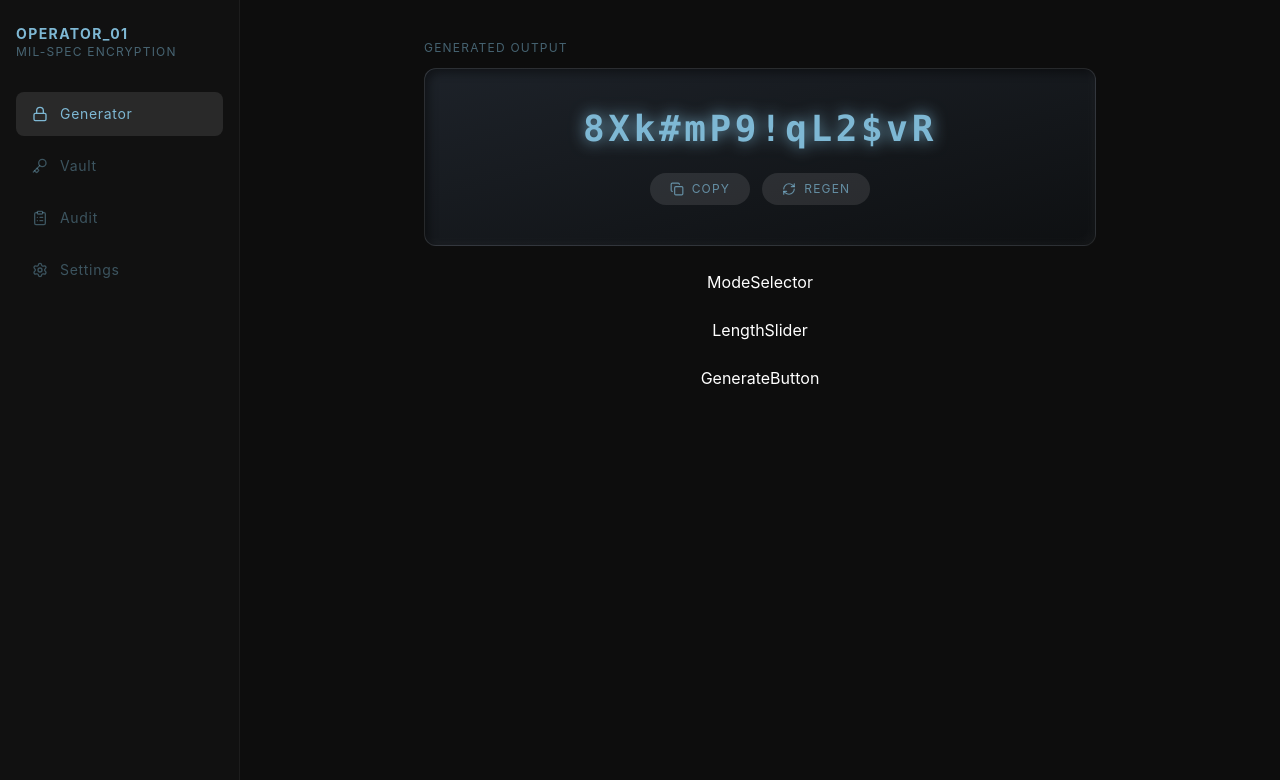
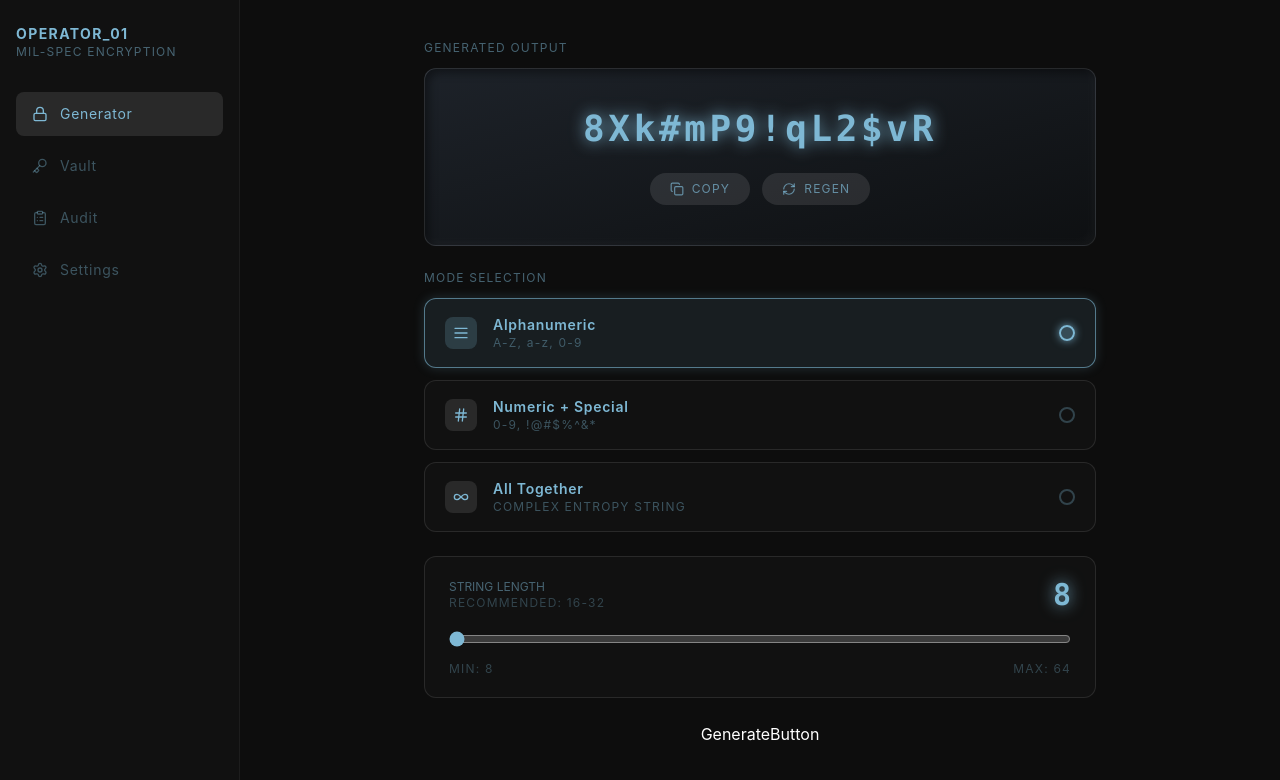
Before and after one commit to Jegdjegd/PassGen, a React (Vite) app: page / in a window 1280 px wide. Shown: the top 780 px of the page. Built offline with nearby package versions, Linux system fonts and the light colour scheme.

Commit message:
feat:componentes OutputDisplay, LengthSLider completado

```diff
--- a/src/components/LengthSlider.jsx
+++ b/src/components/LengthSlider.jsx
@@ -1,5 +1,46 @@
+import { useState } from 'react'
+
+const MIN = 8
+const MAX = 64
+const DEFAULT = MIN
+const divMaster = 'w-full max-w-2xl bg-[#111111] border border-white/10 rounded-xl px-6 py-5'
+const subText = 'text-[#7eb8d4]/30 text-xs tracking-widest'
+const textPrin = 'text-[#7eb8d4]/50 text-xs tracking-widest"'
+const colorNumberLength = 'text-[#7eb8d4] text-3xl font-mono font-bold drop-shadow-[0_0_8px_rgba(126,184,212,0.9)]'
+
+
 function LengthSlider() {
-  return <div>LengthSlider</div>
+  const [length, setLength] = useState(DEFAULT)
+
+  return (
+    <div className={divMaster}>
+
+      <div className="flex justify-between items-center mb-4">
+        <div>
+          <p className={textPrin}>STRING LENGTH</p>
+          <p className={subText}>RECOMMENDED: 16-32</p>
+        </div>
+        <p className={colorNumberLength}>
+          {length}
+        </p>
+      </div>
+
+      <input
+        type="range"
+        min={MIN}
+        max={MAX}
+        value={length}
+        onChange={(e) => setLength(Number(e.target.value))}
+        className="w-full accent-[#7eb8d4] cursor-pointer"
+      />
+
+      <div className="flex justify-between mt-2">
+        <p className={subText}>MIN: {MIN}</p>
+        <p className={subText}>MAX: {MAX}</p>
+      </div>
+
+    </div>
+  )
 }
 
 export default LengthSlider
--- a/src/components/ModeSelector.jsx
+++ b/src/components/ModeSelector.jsx
@@ -1,5 +1,51 @@
+import { useState } from 'react'
+import { AlignJustify, Hash, Infinity } from 'lucide-react'
+
+const modes = [
+  { id: 'alphanumeric', icon: AlignJustify, label: 'Alphanumeric', description: 'A-Z, a-z, 0-9' },
+  { id: 'numeric', icon: Hash, label: 'Numeric + Special', description: '0-9, !@#$%^&*' },
+  { id: 'all', icon: Infinity, label: 'All Together', description: 'COMPLEX ENTROPY STRING' },
+]
+
+const btnActive = 'bg-[#7eb8d4]/10 border-[#7eb8d4]/60 shadow-[0_0_12px_rgba(126,184,212,0.2)]'
+const btnInactive = 'bg-[#111111] border-white/10 hover:border-[#7eb8d4]/30'
+const iconActive = 'bg-[#7eb8d4]/20'
+const iconInactive = 'bg-white/10'
+const dotActive = 'border-[#7eb8d4] shadow-[0_0_8px_rgba(126,184,212,0.8)] bg-[#7eb8d4]/30'
+const dotInactive = 'border-[#7eb8d4]/30'
+
 function ModeSelector() {
-  return <div>ModeSelector</div>
+  const [selected, setSelected] = useState('alphanumeric')
+
+  return (
+    <div className="w-full max-w-2xl">
+
+      <p className="text-[#7eb8d4]/50 text-xs tracking-widest mb-3">MODE SELECTION</p>
+
+      <div className="flex flex-col gap-3">
+        {modes.map((mode) => {
+          const isSelected = selected === mode.id
+          return (
+            <button
+              key={mode.id}
+              onClick={() => setSelected(mode.id)}
+              className={`flex items-center gap-4 px-5 py-4 rounded-xl border text-left cursor-pointer transition-all ${isSelected ? btnActive : btnInactive}`}
+            >
+              <div className={`p-2 rounded-lg ${isSelected ? iconActive : iconInactive}`}>
+                <mode.icon size={16} className="text-[#7eb8d4]" />
+              </div>
+              <div className="flex-1">
+                <p className="text-[#7eb8d4] text-sm font-semibold tracking-wider">{mode.label}</p>
+                <p className="text-[#7eb8d4]/40 text-xs tracking-widest">{mode.description}</p>
+              </div>
+              <div className={`w-4 h-4 rounded-full border-2 transition-all ${isSelected ? dotActive : dotInactive}`} />
+            </button>
+          )
+        })}
+      </div>
+
+    </div>
+  )
 }
 
 export default ModeSelector
```
